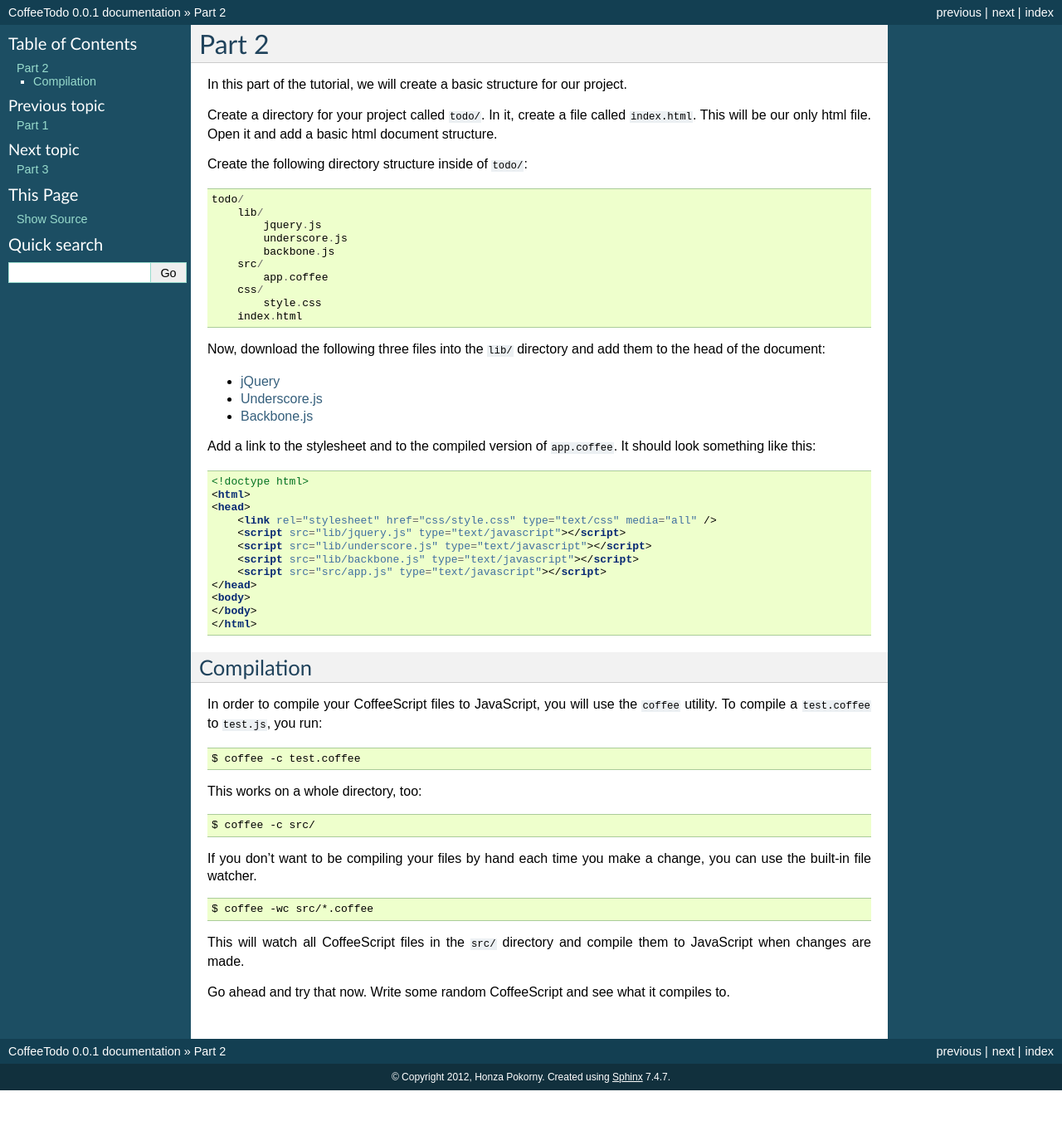
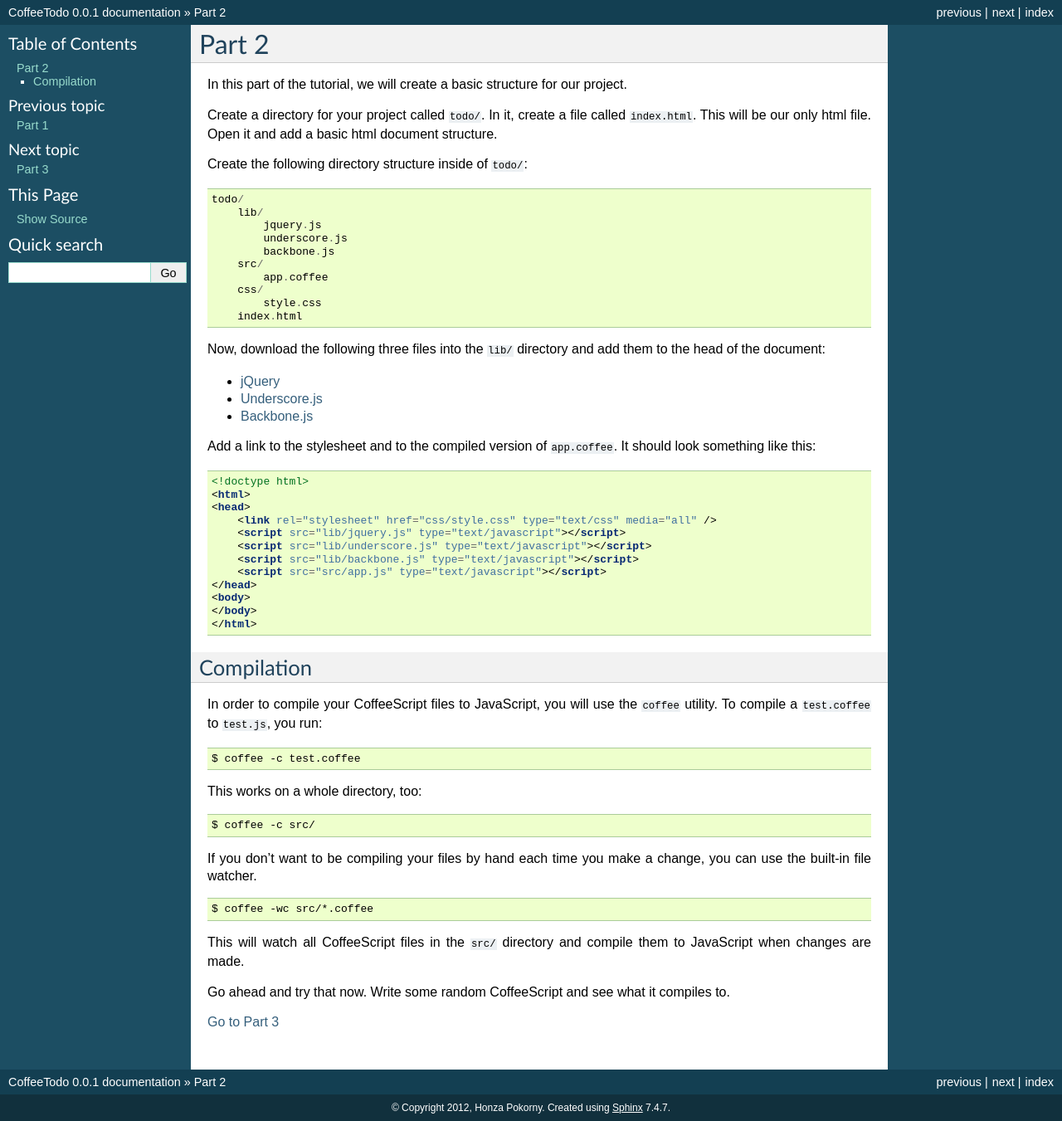
Before and after one commit to honza/CoffeeTodo, a Sphinx documentation site: the page built from docs/part_2.rst, in a window 1280 px wide. Shown: the whole page at 83% size. Built offline with Sphinx 7.4.7, drawn with Linux system fonts in a browser that asks for light colours; before the commit the page ends 1314 px from its top, so only the background shows below that.

Commit message:
Add `next` style links

```diff
--- a/docs/part_1.rst
+++ b/docs/part_1.rst
@@ -139,4 +139,6 @@ Objects can also be simplified:
 
 Note the absence of commas, too.
 
+:doc:`Go to Part 2 </part_2>`
+
 .. _node.js: http://nodejs.org
--- a/docs/part_2.rst
+++ b/docs/part_2.rst
@@ -77,6 +77,8 @@ them to JavaScript when changes are made.
 Go ahead and try that now. Write some random CoffeeScript and see what it
 compiles to.
 
+:doc:`Go to Part 3 </part_3>`
+
 
 .. _jQuery: http://jquery.com
 .. _Underscore.js: http://documentcloud.github.com/underscore/
```
